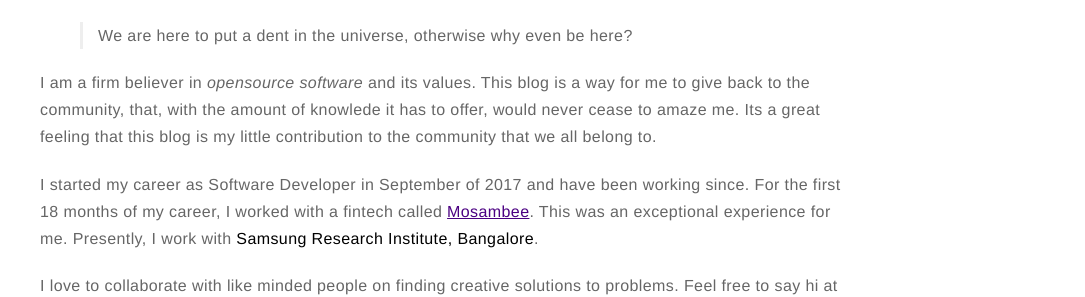
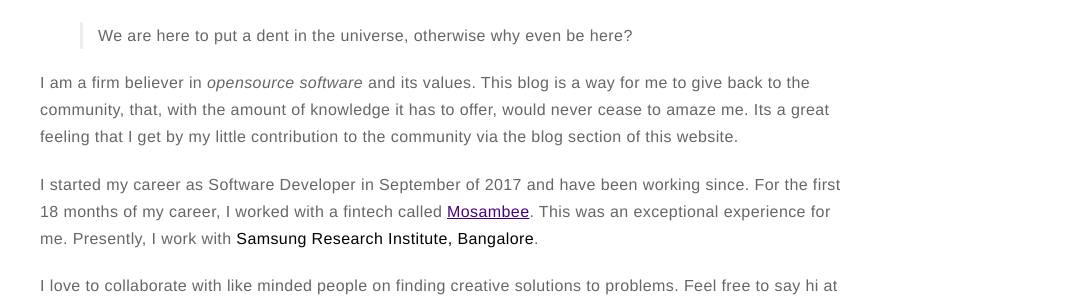
Before and after one commit to jalispran/jalispran, a Jekyll site: the page built from about.md, in a window 1280 px wide. Shown: the part 657-954 px from the top of the page, without its empty margins (195-1280 px from the left). Built offline with Jekyll 4.4.1, drawn with Linux system fonts in a browser that asks for light colours.

Commit message:
Modified about.md

```diff
--- a/_posts/2018-07-18-WebSockets-all-you-need-to-know.markdown
+++ b/_posts/2018-07-18-WebSockets-all-you-need-to-know.markdown
@@ -129,7 +129,7 @@ SEND or SUBSCRIBE commands are used to send or subscribe for messages along with
 
 ### When to use Websocket Protocol?
 *Short Answer?* <br/>
-Low latency, high frequency and high volume that make the best case for the use WebSocket.
+Low latency, high frequency and high volume that make the best case for the use of WebSockets.
 
 #### What are my alternatives?
 A combination of Ajax and HTTP streaming and/or long polling could provide a simple and effective solution, just like websocket. For example news, mail, and social feeds need to update dynamically but it may be perfectly okay to do so every few minutes. Collaboration, games, and financial apps on the other hand need to be much closer to real time.
--- a/about.md
+++ b/about.md
@@ -9,7 +9,7 @@ I believe that Software Development is one of the greatest professions of this t
 
 > We are here to put a dent in the universe, otherwise why even be here?
 
-I am a firm believer in *opensource software* and its values. This blog is a way for me to give back to the community, that, with the amount of knowlede it has to offer, would never cease to amaze me. Its a great feeling that this blog is my little contribution to the community that we all belong to.
+I am a firm believer in *opensource software* and its values. This blog is a way for me to give back to the community, that, with the amount of knowledge it has to offer, would never cease to amaze me. Its a great feeling that I get by my little contribution to the community via the blog section of this website.
 
 I started my career as Software Developer in September of 2017 and have been working since. For the first 18 months of my career, I worked with a fintech called [Mosambee](http://home.mosambee.in/). This was an exceptional experience for me. Presently, I work with **Samsung Research Institute, Bangalore**.
 
```
